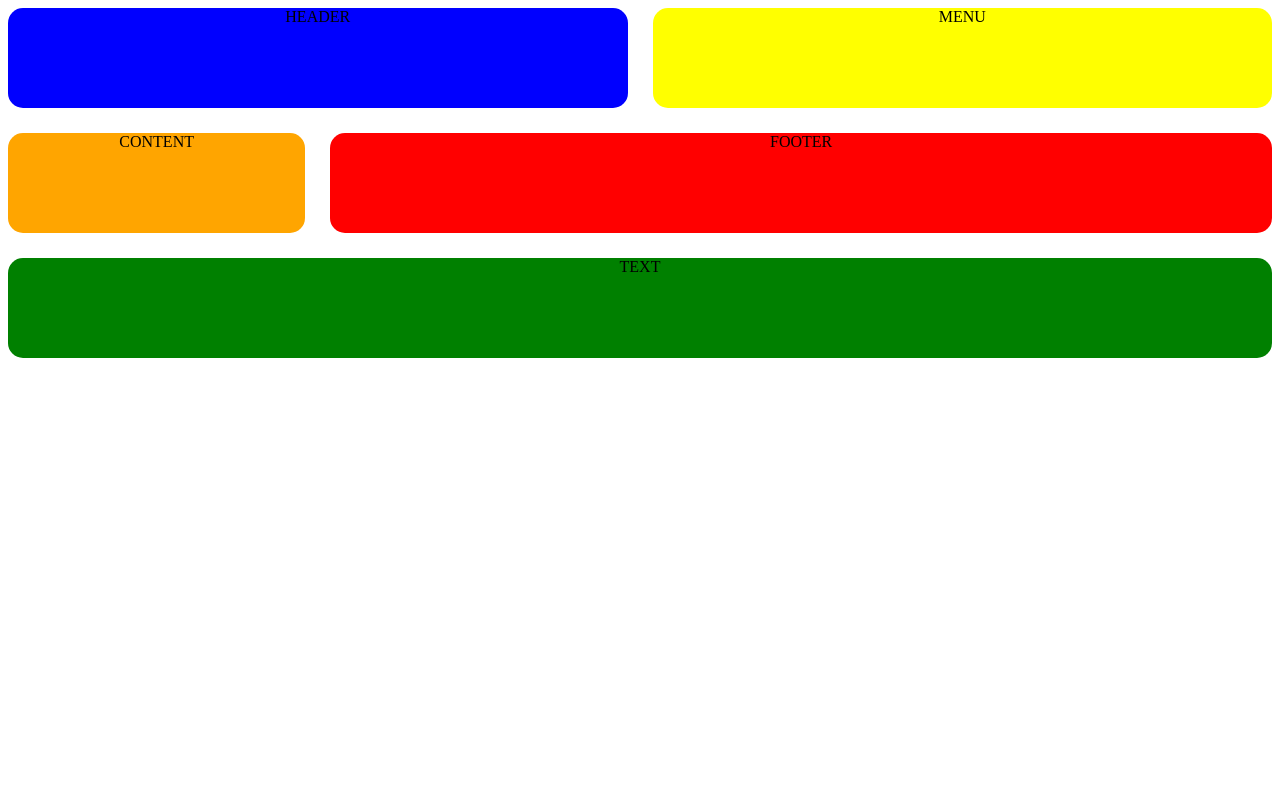
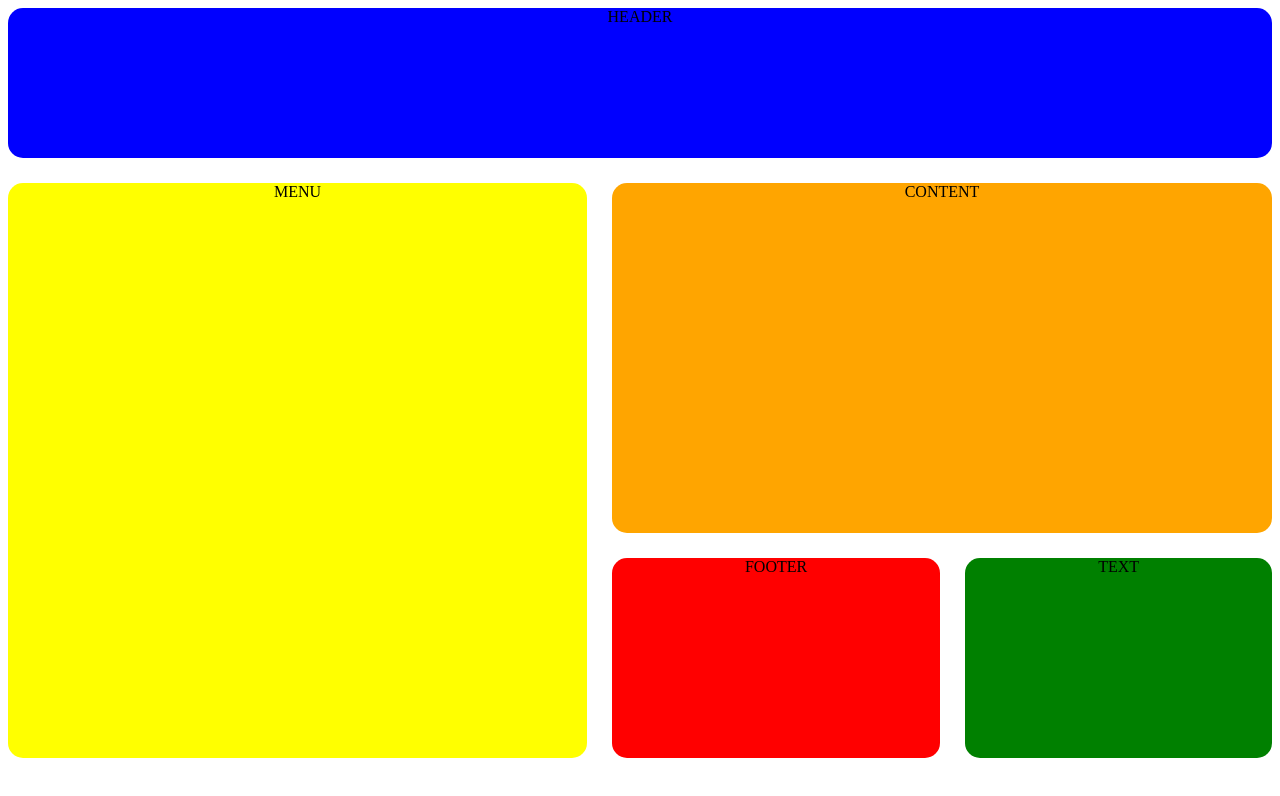
Before and after one commit to JordanDJensen/vs-assignments, a plain HTML site: page css-grid-practice/index.html in a window 1280 px wide. Drawn offline with Linux system fonts and the light colour scheme.

Commit message:
Finished step in assignment

```diff
--- a/css-grid-practice/style.css
+++ b/css-grid-practice/style.css
@@ -1,14 +1,11 @@
 .container {
     display: grid;
     grid-gap: 25px;
-    grid-template-columns: repeat(8, 1fr);
-    grid-template-rows: repeat(3, 1fr);
-
-
+    /* grid-template-columns: repeat(2, 1fr); */
+    grid-template-rows: 150px 350px 50px 50px;
 }
 
 .container > div{
-    height: 100px;
     border-radius: 15px;
     text-align: center;
 }
@@ -20,21 +17,29 @@
 
 .menu {
     background-color: yellow;
-    grid-column: 5/9;
+    grid-column: 1/3;
+    grid-row: 2/8;
+
 }
 
 .content {
     background-color: orange;
-    grid-column: 1/3;
+   grid-row: 2/3;
+   grid-column: 3/5;
+
 
 }
 
 .footer {
     background-color: red;
-    grid-column: 3/9;
+    grid-row: 3/8
+
 }
 
 .text{
     background-color: green;
-    grid-column: 1/9;
+   grid-row: 3/8
+
+
+
 }
```
